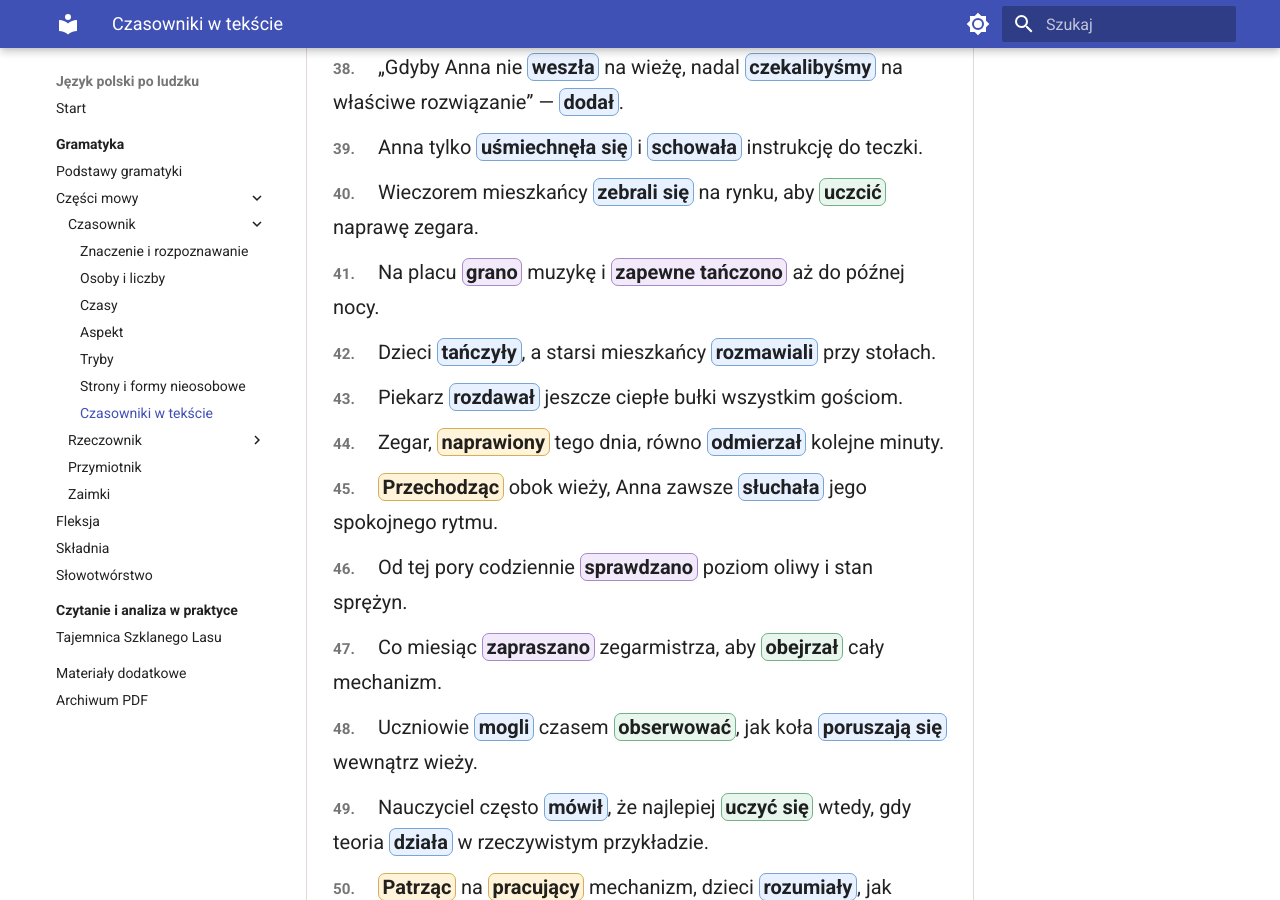
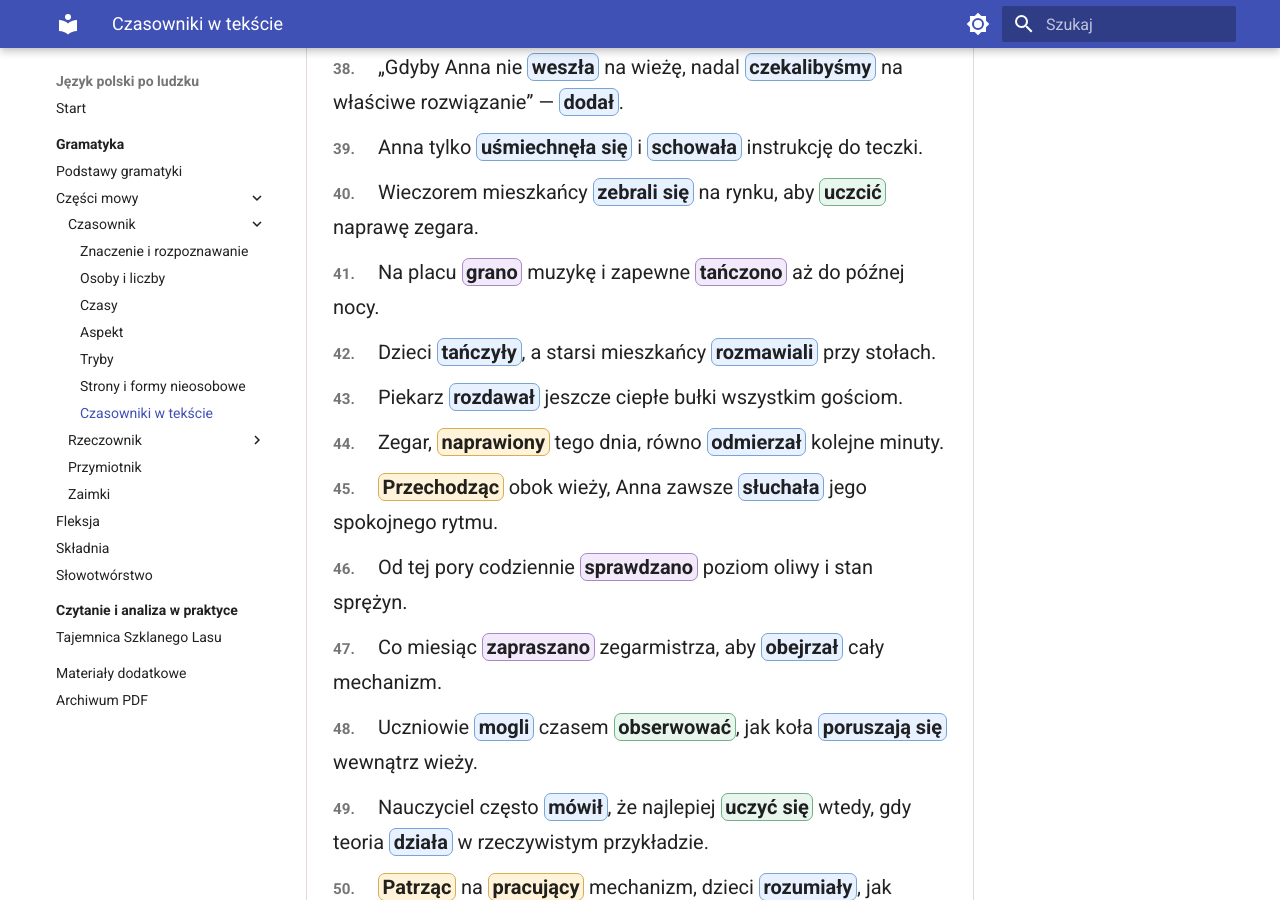
Before and after one commit to dchorazkiewicz/SP_JP, an MkDocs documentation site: the page built from docs/gramatyka/czesci-mowy/czasownik/czasowniki-w-tekscie.md, in a window 1280 px wide and 900 px high, scrolled down 2697 px. Built offline with MkDocs 1.6.1 and Material for MkDocs 9.7.7, drawn with Linux system fonts in a browser that asks for light colours; some of the changed lines change nothing that is shown.

Commit message:
Correct verb form labels in reading text

```diff
--- a/docs/gramatyka/czesci-mowy/czasownik/czasowniki-w-tekscie.md
+++ b/docs/gramatyka/czesci-mowy/czasownik/czasowniki-w-tekscie.md
@@ -58,13 +58,13 @@ Poniższy tekst ma 50 zdań. Wyróżnione zostały formy osobowe, bezokoliczniki
     <p><span class="verb-sentence-no">38.</span> „Gdyby Anna nie <span class="verb-token verb-personal">weszła</span> na wieżę, nadal <span class="verb-token verb-personal">czekalibyśmy</span> na właściwe rozwiązanie” — <span class="verb-token verb-personal">dodał</span>.</p>
     <p><span class="verb-sentence-no">39.</span> Anna tylko <span class="verb-token verb-personal">uśmiechnęła się</span> i <span class="verb-token verb-personal">schowała</span> instrukcję do teczki.</p>
     <p><span class="verb-sentence-no">40.</span> Wieczorem mieszkańcy <span class="verb-token verb-personal">zebrali się</span> na rynku, aby <span class="verb-token verb-infinitive">uczcić</span> naprawę zegara.</p>
-    <p><span class="verb-sentence-no">41.</span> Na placu <span class="verb-token verb-impersonal">grano</span> muzykę i <span class="verb-token verb-impersonal">zapewne tańczono</span> aż do późnej nocy.</p>
+    <p><span class="verb-sentence-no">41.</span> Na placu <span class="verb-token verb-impersonal">grano</span> muzykę i zapewne <span class="verb-token verb-impersonal">tańczono</span> aż do późnej nocy.</p>
     <p><span class="verb-sentence-no">42.</span> Dzieci <span class="verb-token verb-personal">tańczyły</span>, a starsi mieszkańcy <span class="verb-token verb-personal">rozmawiali</span> przy stołach.</p>
     <p><span class="verb-sentence-no">43.</span> Piekarz <span class="verb-token verb-personal">rozdawał</span> jeszcze ciepłe bułki wszystkim gościom.</p>
     <p><span class="verb-sentence-no">44.</span> Zegar, <span class="verb-token verb-participle">naprawiony</span> tego dnia, równo <span class="verb-token verb-personal">odmierzał</span> kolejne minuty.</p>
     <p><span class="verb-sentence-no">45.</span> <span class="verb-token verb-participle">Przechodząc</span> obok wieży, Anna zawsze <span class="verb-token verb-personal">słuchała</span> jego spokojnego rytmu.</p>
     <p><span class="verb-sentence-no">46.</span> Od tej pory codziennie <span class="verb-token verb-impersonal">sprawdzano</span> poziom oliwy i stan sprężyn.</p>
-    <p><span class="verb-sentence-no">47.</span> Co miesiąc <span class="verb-token verb-impersonal">zapraszano</span> zegarmistrza, aby <span class="verb-token verb-infinitive">obejrzał</span> cały mechanizm.</p>
+    <p><span class="verb-sentence-no">47.</span> Co miesiąc <span class="verb-token verb-impersonal">zapraszano</span> zegarmistrza, aby <span class="verb-token verb-personal">obejrzał</span> cały mechanizm.</p>
     <p><span class="verb-sentence-no">48.</span> Uczniowie <span class="verb-token verb-personal">mogli</span> czasem <span class="verb-token verb-infinitive">obserwować</span>, jak koła <span class="verb-token verb-personal">poruszają się</span> wewnątrz wieży.</p>
     <p><span class="verb-sentence-no">49.</span> Nauczyciel często <span class="verb-token verb-personal">mówił</span>, że najlepiej <span class="verb-token verb-infinitive">uczyć się</span> wtedy, gdy teoria <span class="verb-token verb-personal">działa</span> w rzeczywistym przykładzie.</p>
     <p><span class="verb-sentence-no">50.</span> <span class="verb-token verb-participle">Patrząc</span> na <span class="verb-token verb-participle">pracujący</span> mechanizm, dzieci <span class="verb-token verb-personal">rozumiały</span>, jak czasowniki <span class="verb-token verb-personal">zmieniają się</span> w pełnych zdaniach.</p>
```
